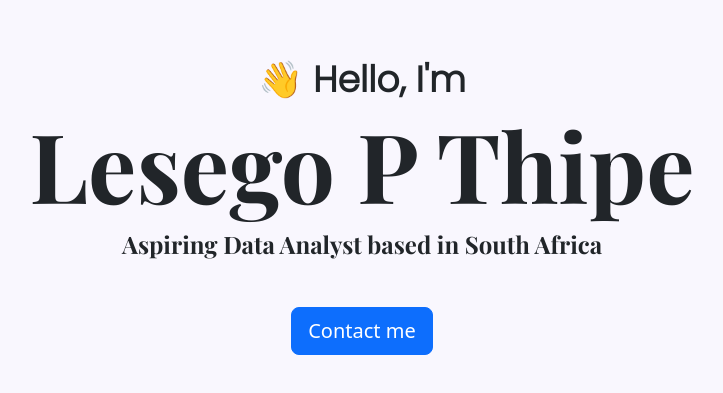
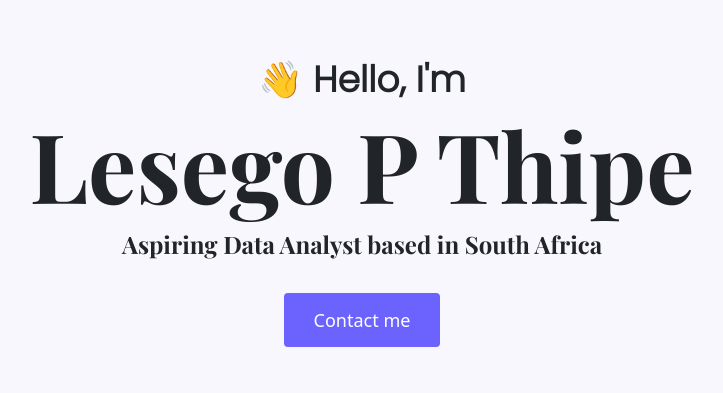
Before and after one commit to LesegoPT/Portfolio-project-setup, a plain HTML site: page index.html in a window 1280 px wide. Shown: the part 107-500 px from the top of the page, without its empty margins (278-1001 px from the left). Drawn offline with nearby package versions, Linux system fonts and the light colour scheme.

Commit message:
Fixed the button css

```diff
--- a/index.html
+++ b/index.html
@@ -35,7 +35,7 @@
       <h1>Lesego P Thipe</h1>
       <h2 class="mb-5">Aspiring Data Analyst based in South Africa</h2>
       <div>
-        <a href="#" class="btn btn-primary btn-lg">Contact me</a>
+        <a href="#" class="btn-branding">Contact me</a>
       </div>
     </div>
   </body>
--- a/src/style.css
+++ b/src/style.css
@@ -27,7 +27,11 @@ h2 {
   margin: 0 auto;
 }
 .btn-branding {
-  background-color: var(--primary-color);
+  background: var(--primary-color);
+  text-decoration: none;
   border-radius: 4px;
+  color: white;
+  font-size: 18px;
+  line-height: 27px;
   padding: 15px 30px;
 }
```
